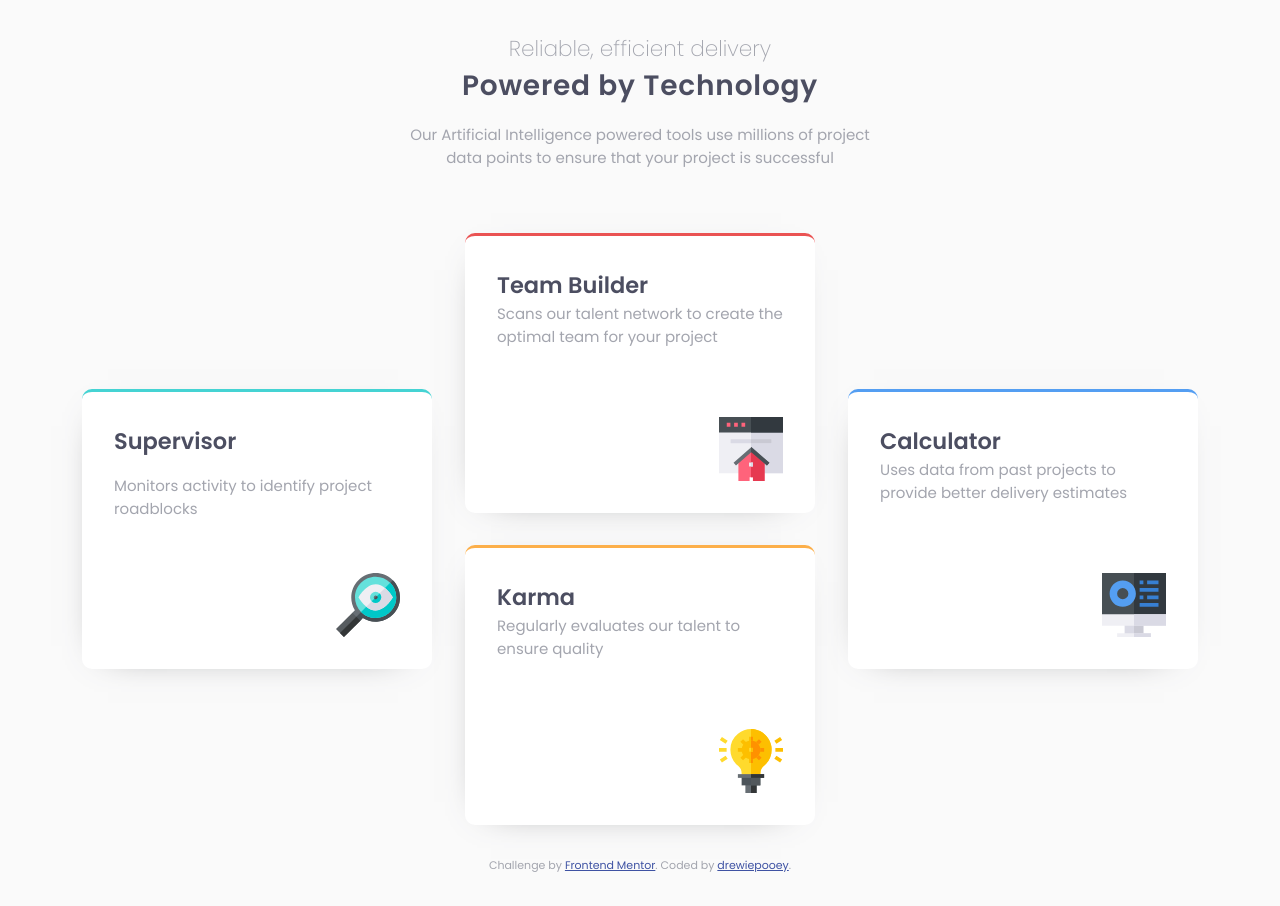
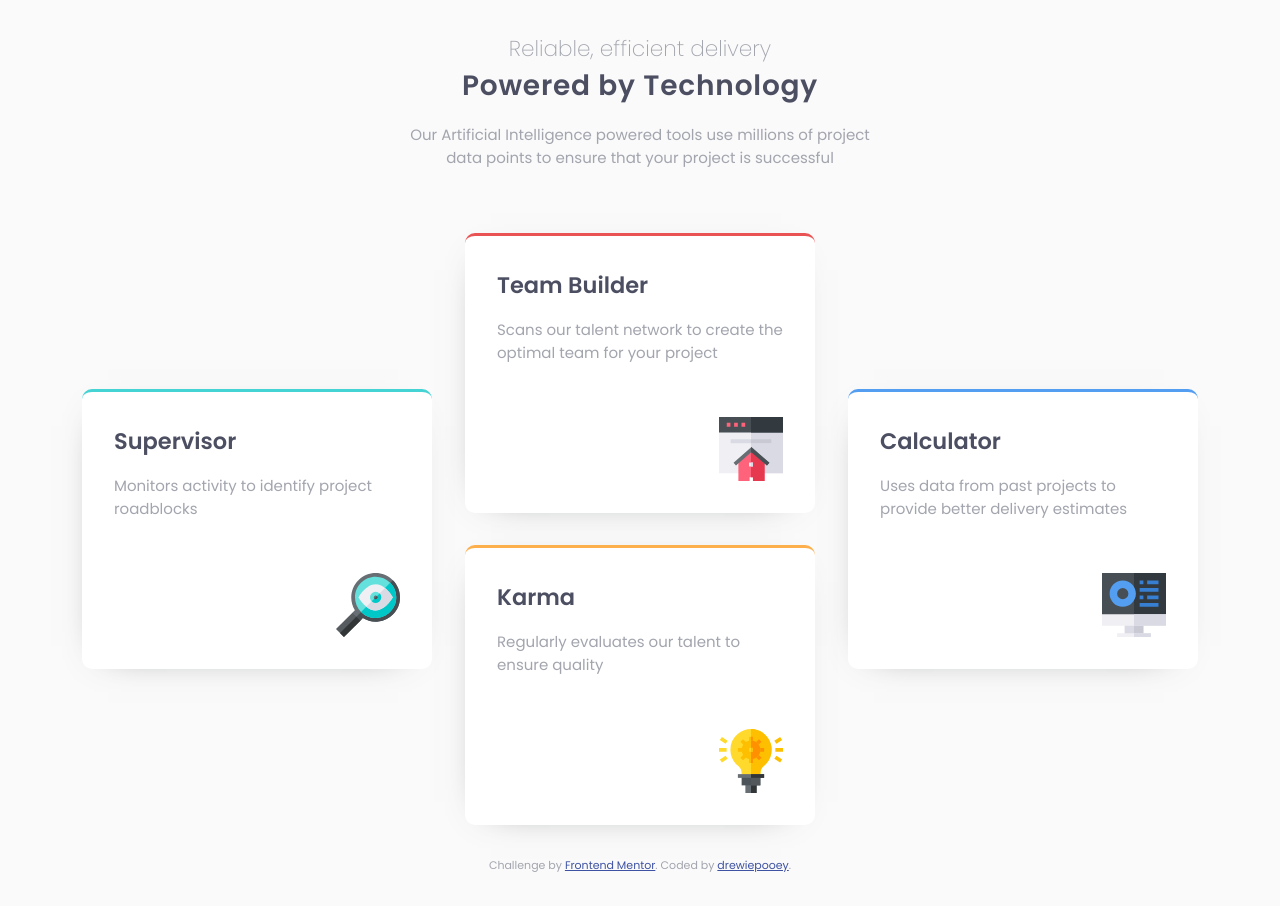
Before and after one commit to drewiepooey/Four-Card, a plain HTML site: page index.html in a window 1280 px wide. Drawn offline with Linux system fonts and the light colour scheme.

Commit message:
Add files via upload

```diff
--- a/css/styles.css
+++ b/css/styles.css
@@ -83,7 +83,7 @@ p {
 }
 
 /* Bits & bobs */
-.supervisor-text {
+.card-text {
   margin-top: 1rem;
 }
 
--- a/index.html
+++ b/index.html
@@ -33,7 +33,7 @@
       <div class="card supervisor shadow">
         <div>
           <h2 class="card-headings">Supervisor</h2>
-          <p class="supervisor-text">
+          <p class="card-text">
             Monitors activity to identify project roadblocks
           </p>
         </div>
@@ -43,7 +43,7 @@
         <div class="card teambuilder shadow">
           <div>
             <h2 class="card-headings">Team Builder</h2>
-            <p>
+            <p class="card-text">
               Scans our talent network to create the optimal team for your
               project
             </p>
@@ -53,7 +53,9 @@
         <div class="card karma shadow">
           <div>
             <h2 class="card-headings">Karma</h2>
-            <p>Regularly evaluates our talent to ensure quality</p>
+            <p class="card-text">
+              Regularly evaluates our talent to ensure quality
+            </p>
           </div>
           <img class="icons" src="images/icon-karma.svg" alt="" />
         </div>
@@ -61,7 +63,7 @@
       <div class="card calculator shadow">
         <div>
           <h2 class="card-headings">Calculator</h2>
-          <p>
+          <p class="card-text">
             Uses data from past projects to provide better delivery estimates
           </p>
         </div>
```
